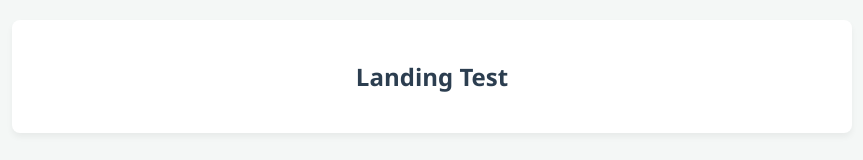
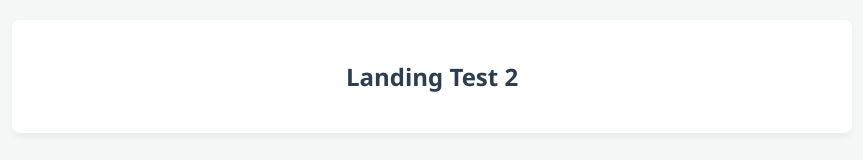
Before and after one commit to elektrikerchemnitz1-ops/page-generator, a website: page index.html in a window 1280 px wide. Shown: the top 160 px of the page, without its empty margins (208-1071 px from the left). Drawn offline with Linux system fonts and the light colour scheme.

Commit message:
Deploying to gh-pages from @ elektrikerchemnitz1-ops/page-generator@e900690c3232d8a7086458602379e31cde999d77 🚀

```diff
--- a/index.html
+++ b/index.html
@@ -33,7 +33,7 @@
 <body>
 
       <section class="teaser">
-        <h1>Landing Test</h1>
+        <h1>Landing Test 2</h1>
       </section>
 
       <section class="teaser">
```
